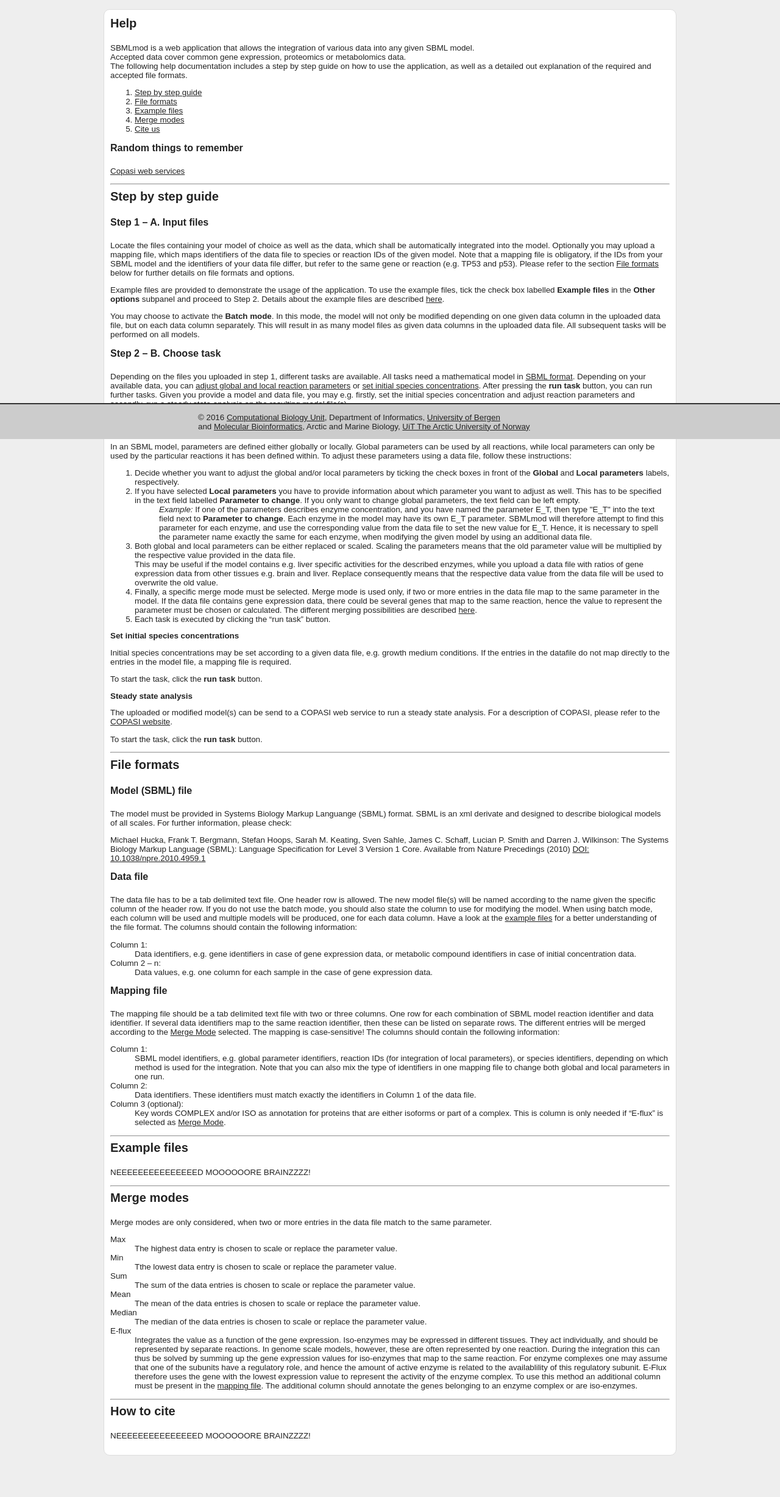
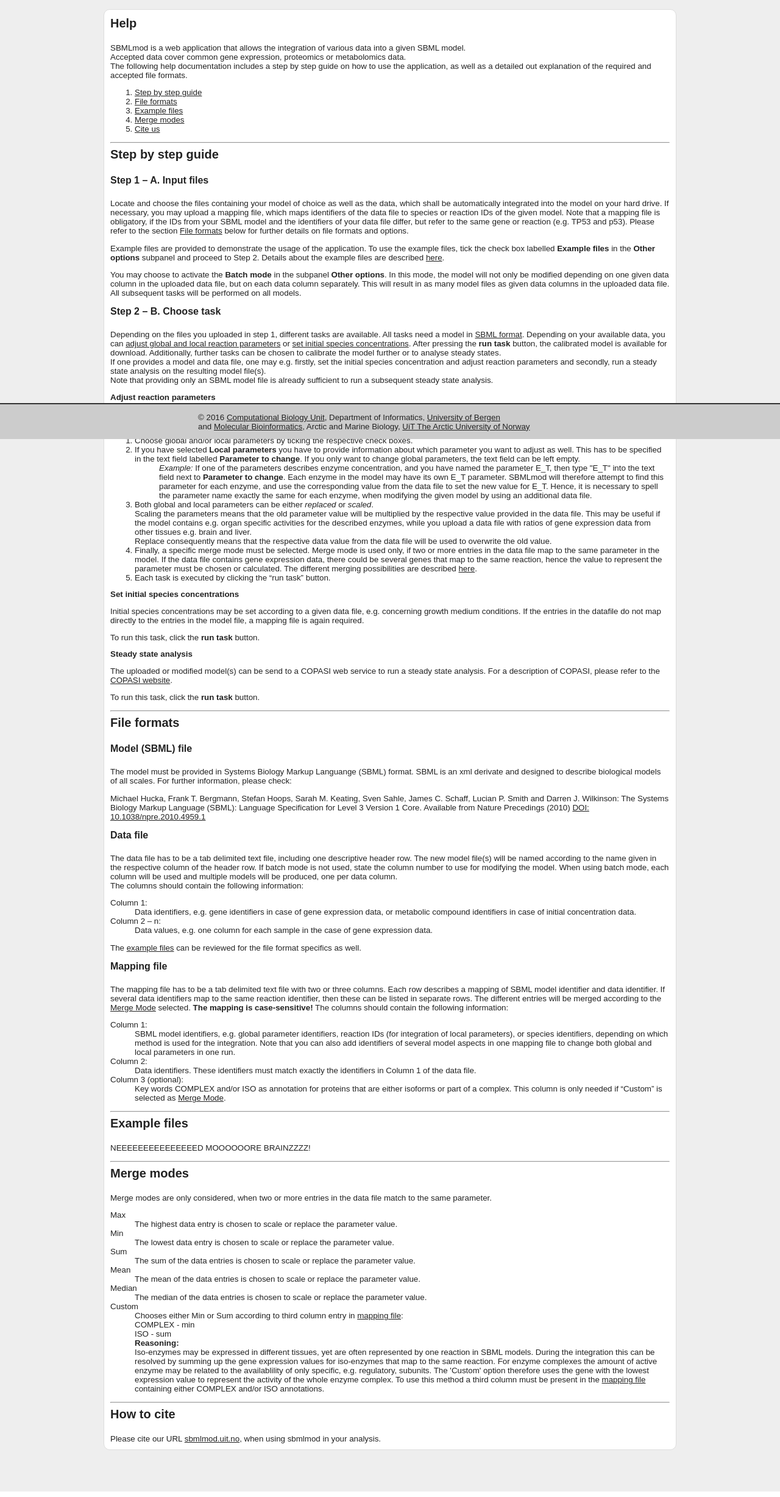
Before and after one commit to MolecularBioinformatics/sbml-mod-web, a Django app: template sbmlmod/templates/sbmlmod/help.html in a window 1280 px wide. Shown: the part 80-2535 px from the top of the page at 61% size. Run offline with Django 3.2, Linux system fonts and the light colour scheme; the template is opened without the code that fills it, so the values that code supplies are empty.

Commit message:
Revision of help file. Description of example files is still missing.

```diff
--- a/sbmlmod/templates/sbmlmod/help.html
+++ b/sbmlmod/templates/sbmlmod/help.html
@@ -12,7 +12,7 @@
 
 	<h1>Help</h1>
 
-	<p>SBMLmod is a web application that allows the integration of various data into any given SBML model. <br>
+	<p>SBMLmod is a web application that allows the integration of various data into a given SBML model. <br>
 	Accepted data cover common gene expression, proteomics or metabolomics data.<br>
 	The following help documentation includes a step by step guide on how to use the application, as well as a detailed out explanation of the required and accepted file formats.</p>
 
@@ -24,25 +24,22 @@
 		<li><a href="#citation">Cite us</a></li>
 	</ol>
 
-	<h2>Random things to remember</h2>
-
-	<p><a href="http://www.comp-sys-bio.org/CopasiWeb/CopasiWebUI/" target="_blank">Copasi web services</a></p>
-
 	<hr />
 
 	<h1 id="stepbystep">Step by step guide</h1>
 
 	<h2>Step 1 – A. Input files</h2>
 
-	<p>Locate the files containing your model of choice as well as the data, which shall be automatically integrated into the model. Optionally you may upload a mapping file, which maps identifiers of the data file to species or reaction IDs of the given model. Note that a mapping file is obligatory, if the IDs from your SBML model and the identifiers of your data file differ, but refer to the same gene or reaction (e.g. TP53 and p53). Please refer to the section <a href="#formats">File formats</a> below for further details on file formats and options.</p>
+	<p>Locate and choose the files containing your model of choice as well as the data, which shall be automatically integrated into the model on your hard drive. If necessary, you may upload a mapping file, which maps identifiers of the data file to species or reaction IDs of the given model. Note that a mapping file is obligatory, if the IDs from your SBML model and the identifiers of your data file differ, but refer to the same gene or reaction (e.g. TP53 and p53). Please refer to the section <a href="#formats">File formats</a> below for further details on file formats and options.</p>
 
 	<p>Example files are provided to demonstrate the usage of the application. To use the example files, tick the check box labelled <b>Example files</b> in the <b>Other options</b> subpanel and proceed to Step 2. Details about the example files are described <a href="#examplefiles">here</a>.</p>
 
-	<p>You may choose to activate the <b>Batch mode</b>. In this mode, the model will not only be modified depending on one given data column in the uploaded data file, but on each data column separately. This will result in as many model files as given data columns in the uploaded data file. All subsequent tasks will be performed on all models.</p>
+	<p>You may choose to activate the <b>Batch mode</b> in the subpanel <b>Other options</b>. In this mode, the model will not only be modified depending on one given data column in the uploaded data file, but on each data column separately. This will result in as many model files as given data columns in the uploaded data file. All subsequent tasks will be performed on all models.</p>
 
 	<h2>Step 2 – B. Choose task</h2>
 
-	<p>Depending on the files you uploaded in step 1, different tasks are available. All tasks need a mathematical model in <a href="#sbml">SBML format</a>. Depending on your available data, you can <a href="#reactions">adjust global and local reaction parameters</a> or <a href="#species">set initial species concentrations</a>. After pressing the <b>run task</b> button, you can run further tasks. Given you provide a model and data file, you may e.g. firstly, set the initial species concentration and adjust reaction parameters and secondly, run a steady state analysis on the resulting model file(s).<br>
+	<p>Depending on the files you uploaded in step 1, different tasks are available. All tasks need a model in <a href="#sbml">SBML format</a>. Depending on your available data, you can <a href="#reactions">adjust global and local reaction parameters</a> or <a href="#species">set initial species concentrations</a>. After pressing the <b>run task</b> button, the calibrated model is available for download. Additionally, further tasks can be chosen to calibrate the model further or to analyse steady states.<br>
+	If one provides a model and data file, one may e.g. firstly, set the initial species concentration and adjust reaction parameters and secondly, run a steady state analysis on the resulting model file(s).<br>
 	Note that providing only an SBML model file is already sufficient to run a subsequent steady state analysis.</p>
 
 
@@ -51,53 +48,34 @@
 	<p>In an SBML model, parameters are defined either globally or locally. Global parameters can be used by all reactions, while local parameters can only be used by the particular reactions it has been defined within. To adjust these parameters using a data file, follow these instructions:</p>
 
 	<ol>
-		<li>Decide whether you want to adjust the global and/or local parameters by ticking the check boxes in front of the <b>Global</b> and <b>Local parameters</b> labels, respectively.</li>
-
+		<li>Choose global and/or local parameters by ticking the respective check boxes.</li>
 		<li>If you have selected <b>Local parameters</b> you have to provide information about which parameter you want to adjust as well. This has to be specified in the text field labelled <b>Parameter to change</b>. If you only want to change global parameters, the text field can be left empty.
 			<ul style="list-style-type: none;">
 				<li><i>Example:</i> If one of the parameters describes enzyme concentration, and you have named the parameter E_T, then type "E_T" into the text field next to <b>Parameter to change</b>. Each enzyme in the model may have its own E_T parameter. SBMLmod will therefore attempt to find this parameter for each enzyme, and use the corresponding value from the data file to set the new value for E_T. Hence, it is necessary to spell the parameter name exactly the same for each enzyme, when modifying the given model by using an additional data file.</li>
 			</ul>
 			</li>
 
-		<li>Both global and local parameters can be either replaced or scaled. Scaling the parameters means that the old parameter value will be multiplied by the respective value provided in the data file. <br>
-		This may be useful if the model contains e.g. liver specific activities for the described enzymes, while you upload a data file with ratios of gene expression data from other tissues e.g. brain and liver. Replace consequently means that the respective data value from the data file will be used to overwrite the old value.</li>
+		<li>Both global and local parameters can be either <i>replaced</i> or <i>scaled</i>. <br>
+		Scaling the parameters means that the old parameter value will be multiplied by the respective value provided in the data file.
+		This may be useful if the model contains e.g. organ specific activities for the described enzymes, while you upload a data file with ratios of gene expression data from other tissues e.g. brain and liver. <br>
+		Replace consequently means that the respective data value from the data file will be used to overwrite the old value.</li>
 
 		<li>Finally, a specific merge mode must be selected. Merge mode is used only, if two or more entries in the data file map to the same parameter in the model. If the data file contains gene expression data, there could be several genes that map to the same reaction, hence the value to represent the parameter must be chosen or calculated. The different merging possibilities are described <a href="#mergemode">here</a>.</li>
 
 		<li>Each task is executed by clicking the “run task” button.</li>
 	</ol>
 
-	<!--<h3>Add upper and lower bounds to reactions</h3>
-
-	<p>Upper and lower bounds are typically set in large scale models, such as genome scale models, before performing e.g. flux balance analysis. The upper and lower bounds may be set to a default value that is the same for all of the reactions in the model, or they may be set according to some data values, e.g. gene expression values. Generally upper bounds will be set to the value from the data file, or the default value. The lower bounds = -upper bounds for reversible reactions, and is set to 0 for irreversible reactions.</p>
-
-	<ol>
-		<li>Set a default value. If a data file has been supplied, then SBMLmod will attempt to set the corresponding value from the data file to each enzyme/reaction in the model. If data entries are missing, the default value will be used instead. In case no data file has been supplied, the default value will be inserted into all of the reactions.</li>
-
-		<li>Set the Merge mode. Merge mode is used if more than one entry in the data file maps to the same parameter entry in the model. If the data file contains gene expression data, there could be several genes that map to the same reaction, hence the value to represent the parameter must be chosen / calculated. <a href="#mergemode">See here for explanation of the Merge mode choices.</a></li>
-
-		<li>Click the Submit button</li>
-
-		<li>The next page shows a list of the resulting SBML models with the new values integrated. You now have a few options to preceed:
-			<ul>
-				<li>Download the SBML files.</li>
-
-				<li>Insert initial concentration data with the SBML files. For this option, continue with the corresponding step by step guide.</li>
-			</ul>
-		</li>
-	</ol>-->
-
 	<h3 id="species">Set initial species concentrations</h3>
 
-	<p>Initial species concentrations may be set according to a given data file, e.g. growth medium conditions. If the entries in the datafile do not map directly to the entries in the model file, a mapping file is required.</p>
+	<p>Initial species concentrations may be set according to a given data file, e.g. concerning growth medium conditions. If the entries in the datafile do not map directly to the entries in the model file, a mapping file is again required.</p>
 
-	<p>To start the task, click the <b>run task</b> button.</p>
+	<p>To run this task, click the <b>run task</b> button.</p>
 
 	<h3 id="copasi">Steady state analysis</h3>
 
 	<p>The uploaded or modified model(s) can be send to a COPASI web service to run a steady state analysis. For a description of COPASI, please refer to the <a href="http://copasi.org/" target="new window">COPASI website</a>.</p>
 
-	<p>To start the task, click the <b>run task</b> button.</p>
+	<p>To run this task, click the <b>run task</b> button.</p>
 
 	<hr />
 
@@ -111,7 +89,8 @@
 
 	<h2 id="datafile">Data file</h2>
 
-	<p>The data file has to be a tab delimited text file. One header row is allowed. The new model file(s) will be named according to the name given the specific column of the header row. If you do not use the batch mode, you should also state the column to use for modifying the model. When using batch mode, each column will be used and multiple models will be produced, one for each data column. Have a look at the <a href="#examplefiles">example files</a> for a better understanding of the file format. The columns should contain the following information:</p>
+	<p>The data file has to be a tab delimited text file, including one descriptive header row. The new model file(s) will be named according to the name given in the respective column of the header row. If batch mode is not used, state the column number to use for modifying the model. When using batch mode, each column will be used and multiple models will be produced, one per data column. <br>
+	The columns should contain the following information:</p>
 
 	<dl>
 		<dt>Column 1:</dt>
@@ -120,17 +99,19 @@
 		<dd>Data values, e.g. one column for each sample in the case of gene expression data.</dd>
 	</dl>
 
+	The <a href="#examplefiles">example files</a> can be reviewed for the file format specifics as well.<p>
+
 	<h2 id="mappingfile">Mapping file</h2>
 
-	<p>The mapping file should be a tab delimited text file with two or three columns. One row for each combination of SBML model reaction identifier and data identifier. If several data identifiers map to the same reaction identifier, then these can be listed on separate rows. The different entries will be merged according to the <a href="#mergemode">Merge Mode</a> selected. The mapping is case-sensitive! The columns should contain the following information:</p>
+	<p>The mapping file has to be a tab delimited text file with two or three columns. Each row describes a mapping of SBML model identifier and data identifier. If several data identifiers map to the same reaction identifier, then these can be listed in separate rows. The different entries will be merged according to the <a href="#mergemode">Merge Mode</a> selected. <b>The mapping is case-sensitive!</b> The columns should contain the following information:</p>
 
 	<dl>
 		<dt>Column 1:</dt>
-		<dd>SBML model identifiers, e.g. global parameter identifiers, reaction IDs (for integration of local parameters), or species identifiers, depending on which method is used for the integration. Note that you can also mix the type of identifiers in one mapping file to change both global and local parameters in one run.</dd>
+		<dd>SBML model identifiers, e.g. global parameter identifiers, reaction IDs (for integration of local parameters), or species identifiers, depending on which method is used for the integration. Note that you can also add identifiers of several model aspects in one mapping file to change both global and local parameters in one run.</dd>
 		<dt>Column 2:</dt>
 		<dd>Data identifiers. These identifiers must match exactly the identifiers in Column 1 of the data file.</dd>
 		<dt>Column 3 (optional):</dt>
-		<dd>Key words COMPLEX and/or ISO as annotation for proteins that are either isoforms or part of a complex. This is column is only needed if “E-flux” is selected as <a href="#mergemode">Merge Mode</a>.</dd>
+		<dd>Key words COMPLEX and/or ISO as annotation for proteins that are either isoforms or part of a complex. This column is only needed if “Custom” is selected as <a href="#mergemode">Merge Mode</a>.</dd>
 	</dl>
 
 	<hr />
@@ -149,15 +130,19 @@
 		<dt>Max</dt>
 		<dd>The highest data entry is chosen to scale or replace the parameter value.</dd>
 		<dt>Min</dt>
-		<dd>Tthe lowest data entry is chosen to scale or replace the parameter value.</dd>
+		<dd>The lowest data entry is chosen to scale or replace the parameter value.</dd>
 		<dt>Sum</dt>
 		<dd>The sum of the data entries is chosen to scale or replace the parameter value.</dd>
 		<dt>Mean</dt>
 		<dd>The mean of the data entries is chosen to scale or replace the parameter value.</dd>
 		<dt>Median</dt>
 		<dd>The median of the data entries is chosen to scale or replace the parameter value.</dd>
-		<dt>E-flux</dt>
-		<dd>Integrates the value as a function of the gene expression. Iso-enzymes may be expressed in different tissues. They act individually, and should be represented by separate reactions. In genome scale models, however, these are often represented by one reaction. During the integration this can thus be solved by summing up the gene expression values for iso-enzymes that map to the same reaction. For enzyme complexes one may assume that one of the subunits have a regulatory role, and hence the amount of active enzyme is related to the availablility of this regulatory subunit. E-Flux therefore uses the gene with the lowest expression value to represent the activity of the enzyme complex. To use this method an additional column must be present in the <a href="#mappingfile">mapping file</a>. The additional column should annotate the genes belonging to an enzyme complex or are iso-enzymes.
+		<dt>Custom</dt>
+		<dd>Chooses either Min or Sum according to third column entry in <a href="#mappingfile">mapping file</a>:<br>
+		COMPLEX - min<br>
+		ISO - sum<br>
+		<b>Reasoning:</b><br>
+		Iso-enzymes may be expressed in different tissues, yet are often represented by one reaction in SBML models. During the integration this can be resolved by summing up the gene expression values for iso-enzymes that map to the same reaction. For enzyme complexes the amount of active enzyme may be related to the availablility of only specific, e.g. regulatory, subunits. The 'Custom' option therefore uses the gene with the lowest expression value to represent the activity of the whole enzyme complex. To use this method a third column must be present in the <a href="#mappingfile">mapping file</a> containing either COMPLEX and/or ISO annotations.
 		</dd>
 	</dl>
 
@@ -165,7 +150,7 @@
 
 	<h1 id="citation">How to cite</h1>
 
-	<p>NEEEEEEEEEEEEEEED MOOOOOORE BRAINZZZZ!</p>
+	Please cite our URL <a href="http://sbmlmod.uit.no">sbmlmod.uit.no</a>, when using sbmlmod in your analysis.
 </div>
 </div>
 
```
